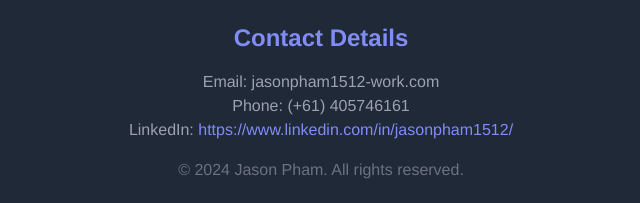
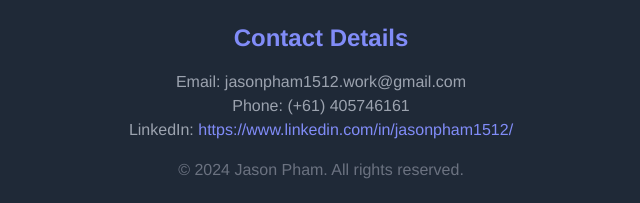
Before and after one commit to Danh-Pham/portfolio, a plain HTML site: page index.html in a window 1280 px wide. Shown: the part 2104-2307 px from the top of the page, 319-959 px from the left. Drawn offline with nearby package versions, Linux system fonts and the light colour scheme.

Commit message:
Update email

```diff
--- a/index.html
+++ b/index.html
@@ -132,7 +132,7 @@
     <footer class="bg-gray-800 text-gray-400 py-6">
         <div class="container mx-auto text-center">
             <h3 class="text-2xl font-bold mb-4 text-indigo-400">Contact Details</h3>
-            <p>Email: jasonpham1512-work.com</p>
+            <p>Email: jasonpham1512.work@gmail.com</p>
             <p>Phone: (+61) 405746161</p>
             <p>LinkedIn: <a href="https://www.linkedin.com/in/jasonpham1512/" class="text-indigo-400 hover:text-indigo-500">https://www.linkedin.com/in/jasonpham1512/</a></p>
             <p class="mt-4 text-gray-500">&copy; 2024 Jason Pham. All rights reserved.</p>
```
